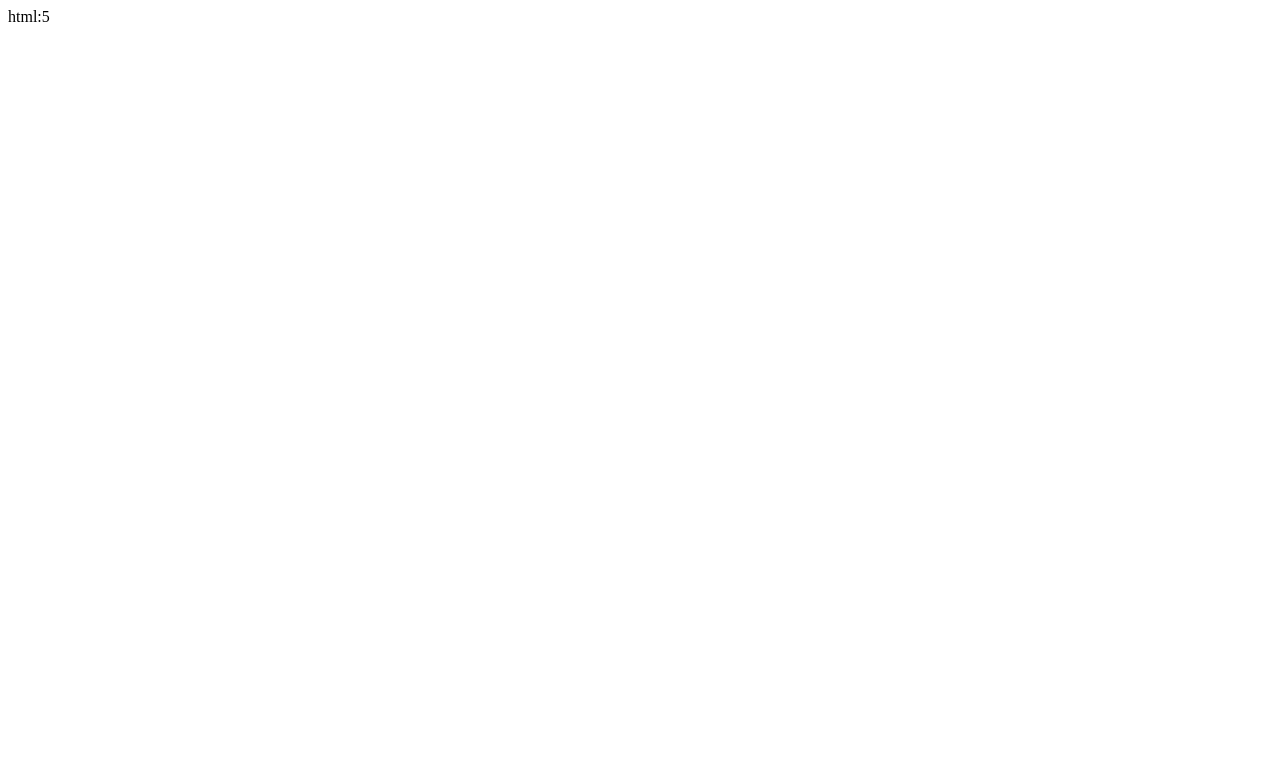
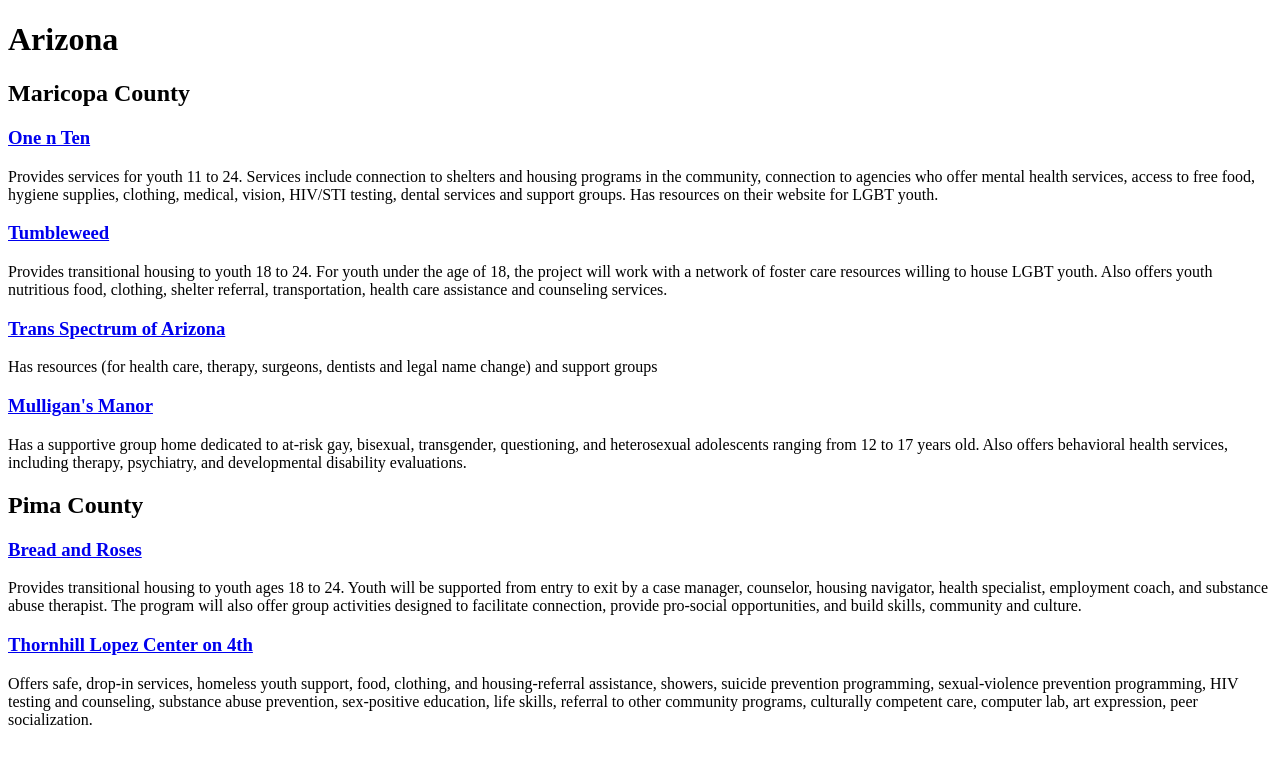
Before and after one commit to transandhomeless/transandhomeless.github.io, a plain HTML site: page Arizona.html in a window 1280 px wide. Drawn offline with Linux system fonts and the light colour scheme.

Commit message:
Initial commit

```diff
--- a/Arizona.html
+++ b/Arizona.html
@@ -1 +1,48 @@
-html:5
+<!DOCTYPE html>
+<html lang="en">
+<head>
+    <meta charset="UTF-8">
+    <meta http-equiv="X-UA-Compatible" content="IE=edge">
+    <meta name="viewport" content="width=device-width, initial-scale=1.0">
+    <title>Arizona</title>
+</head>
+<body>
+    <h1>Arizona</h1>
+
+    <h2>Maricopa County</h2>
+    <a href="https://onenten.org"><h3>One n Ten</h3></a>
+    <p>Provides services for youth 11 to 24. Services include connection to shelters
+        and housing programs in the community, connection to agencies who offer mental
+        health services, access to free food, hygiene supplies, clothing, medical, vision,
+        HIV/STI testing, dental services and support groups. Has resources on their website
+        for LGBT youth.
+    </p>
+    <a href="https://www.tumbleweed.org/index_php.html"><h3>Tumbleweed</h3></a>
+    <p>Provides transitional housing to youth 18 to 24. For youth under the age of 18,
+        the project will work with a network of foster care resources willing to house
+        LGBT youth. Also offers youth nutritious food, clothing, shelter referral,
+        transportation, health care assistance and counseling services.
+    </p>
+    <a href="https://tsaz.org"><h3>Trans Spectrum of Arizona</h3></a>
+    <p>Has resources (for health care, therapy, surgeons, dentists and legal name change)
+        and support groups</p>
+    <a href="https://www.mulligansmanor.com/home.html"><h3>Mulligan's Manor</h3></a>
+    <p>Has a supportive group home dedicated to at-risk gay, bisexual, transgender,
+        questioning, and heterosexual adolescents ranging from 12 to 17 years old.
+        Also offers behavioral health services, including therapy, psychiatry, and
+        developmental disability evaluations.
+    </p>
+
+    <h2>Pima County</h2>
+    <a href="https://www.saaf.org/hiv-prevention-and-testing/bread-and-roses/"><h3>Bread and Roses</h3></a>
+    <p>Provides transitional housing to youth ages 18 to 24. Youth will be supported from entry to exit by a case manager,
+        counselor, housing navigator, health specialist, employment coach, and substance abuse therapist.
+        The program will also offer group activities designed to facilitate connection, provide pro-social opportunities,
+        and build skills, community and culture.</p>
+    <a href="https://www.saaf.org/hiv-prevention-and-testing/tlc4/"><h3>Thornhill Lopez Center on 4th</h3></a>
+    <p>Offers safe, drop-in services, homeless youth support, food, clothing, and housing-referral assistance,
+        showers, suicide prevention programming, sexual-violence prevention programming, HIV testing and counseling,
+        substance abuse prevention, sex-positive education, life skills, referral to other community programs,
+        culturally competent care, computer lab, art expression, peer socialization.</p>
+</body>
+</html>
```
Also changed, not shown: index.html (+1 -0 lines).
